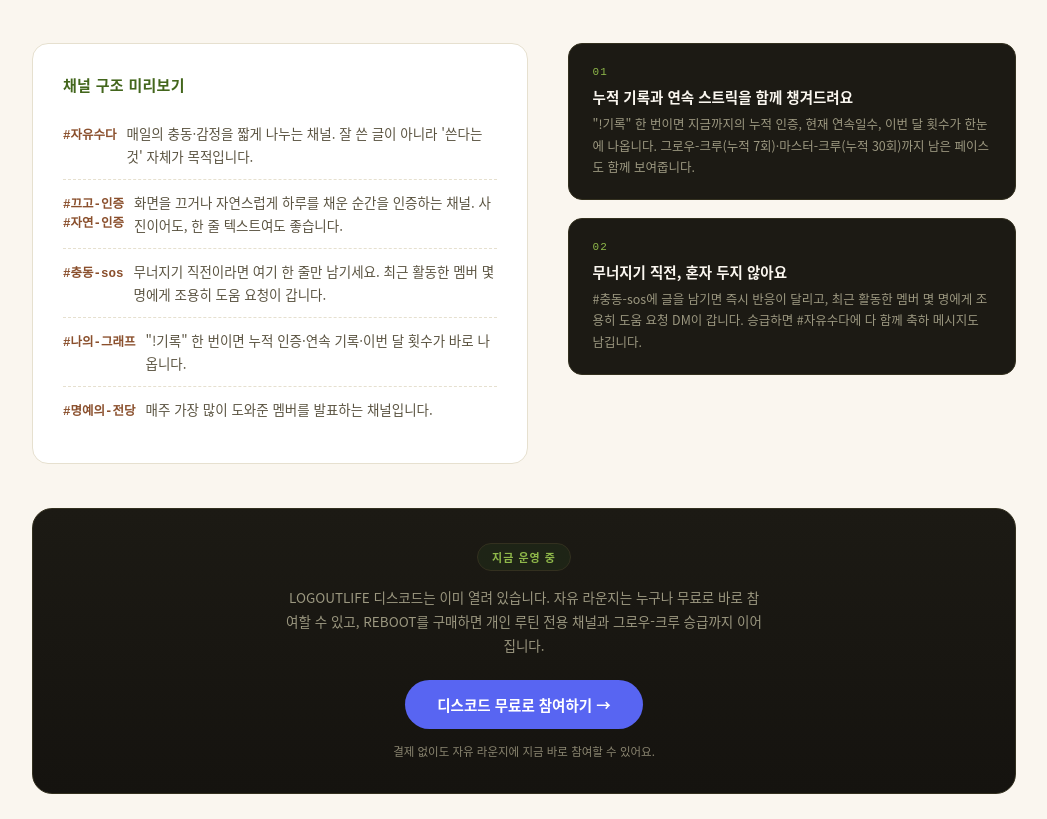
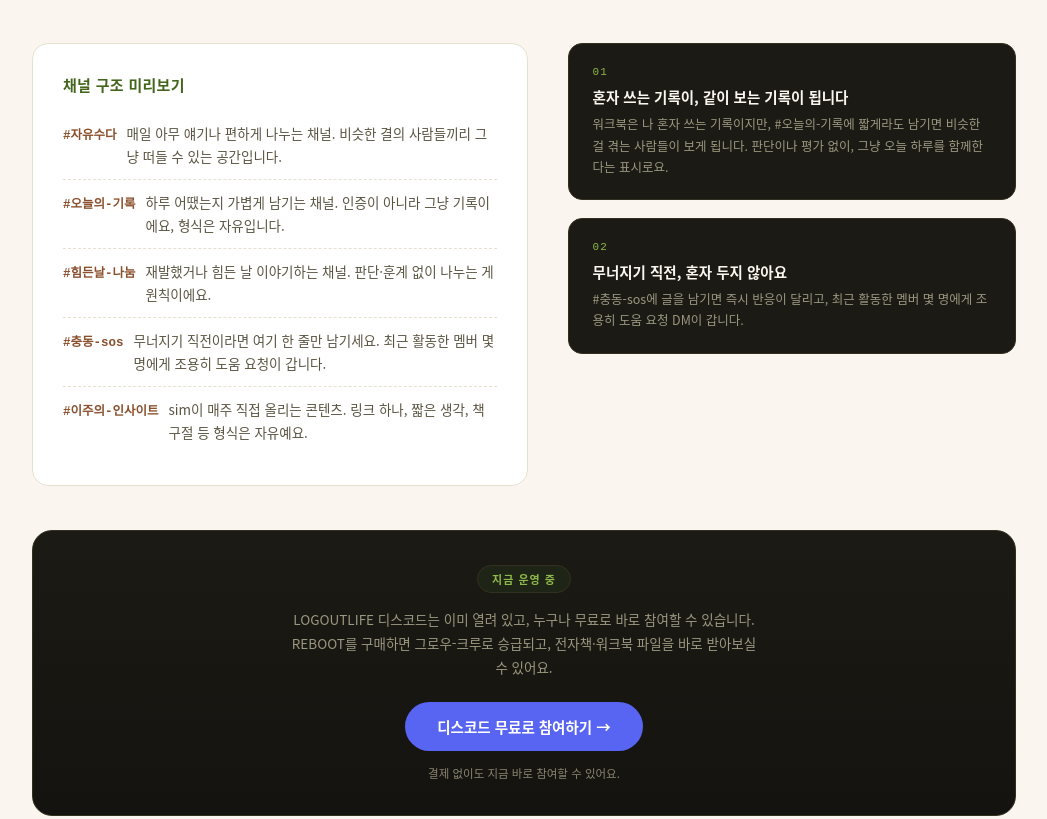
Before and after one commit to simsangu5648-rgb/logoutlifebot, a website: page public/landing.html in a window 1280 px wide. Shown: the part 6043-6862 px from the top of the page, without its empty margins (116-1163 px from the left). Drawn offline with Linux system fonts and the light colour scheme.

Commit message:
Update landing.html

```diff
--- a/public/landing.html
+++ b/public/landing.html
@@ -442,32 +442,32 @@ h2.h-serif{ font-family:"Noto Serif CJK KR",serif; font-weight:900; font-size:cl
       <div class="discord-panel reveal">
         <h3>채널 구조 미리보기</h3>
         <ul class="discord-chan-list">
-          <li><span class="ch">#자유수다</span><span class="desc">매일의 충동·감정을 짧게 나누는 채널. 잘 쓴 글이 아니라 '쓴다는 것' 자체가 목적입니다.</span></li>
-          <li><span class="ch">#끄고-인증<br>#자연-인증</span><span class="desc">화면을 끄거나 자연스럽게 하루를 채운 순간을 인증하는 채널. 사진이어도, 한 줄 텍스트여도 좋습니다.</span></li>
+          <li><span class="ch">#자유수다</span><span class="desc">매일 아무 얘기나 편하게 나누는 채널. 비슷한 결의 사람들끼리 그냥 떠들 수 있는 공간입니다.</span></li>
+          <li><span class="ch">#오늘의-기록</span><span class="desc">하루 어땠는지 가볍게 남기는 채널. 인증이 아니라 그냥 기록이에요, 형식은 자유입니다.</span></li>
+          <li><span class="ch">#힘든날-나눔</span><span class="desc">재발했거나 힘든 날 이야기하는 채널. 판단·훈계 없이 나누는 게 원칙이에요.</span></li>
           <li><span class="ch">#충동-sos</span><span class="desc">무너지기 직전이라면 여기 한 줄만 남기세요. 최근 활동한 멤버 몇 명에게 조용히 도움 요청이 갑니다.</span></li>
-          <li><span class="ch">#나의-그래프</span><span class="desc">"!기록" 한 번이면 누적 인증·연속 기록·이번 달 횟수가 바로 나옵니다.</span></li>
-          <li><span class="ch">#명예의-전당</span><span class="desc">매주 가장 많이 도와준 멤버를 발표하는 채널입니다.</span></li>
+          <li><span class="ch">#이주의-인사이트</span><span class="desc">sim이 매주 직접 올리는 콘텐츠. 링크 하나, 짧은 생각, 책 구절 등 형식은 자유예요.</span></li>
         </ul>
       </div>
       <div class="discord-side">
         <div class="discord-feat reveal">
           <div class="df-num">01</div>
-          <h4>누적 기록과 연속 스트릭을 함께 챙겨드려요</h4>
-          <p>"!기록" 한 번이면 지금까지의 누적 인증, 현재 연속일수, 이번 달 횟수가 한눈에 나옵니다. 그로우-크루(누적 7회)·마스터-크루(누적 30회)까지 남은 페이스도 함께 보여줍니다.</p>
+          <h4>혼자 쓰는 기록이, 같이 보는 기록이 됩니다</h4>
+          <p>워크북은 나 혼자 쓰는 기록이지만, #오늘의-기록에 짧게라도 남기면 비슷한 걸 겪는 사람들이 보게 됩니다. 판단이나 평가 없이, 그냥 오늘 하루를 함께한다는 표시로요.</p>
         </div>
         <div class="discord-feat reveal">
           <div class="df-num">02</div>
           <h4>무너지기 직전, 혼자 두지 않아요</h4>
-          <p>#충동-sos에 글을 남기면 즉시 반응이 달리고, 최근 활동한 멤버 몇 명에게 조용히 도움 요청 DM이 갑니다. 승급하면 #자유수다에 다 함께 축하 메시지도 남깁니다.</p>
+          <p>#충동-sos에 글을 남기면 즉시 반응이 달리고, 최근 활동한 멤버 몇 명에게 조용히 도움 요청 DM이 갑니다.</p>
         </div>
       </div>
     </div>
 
     <div class="discord-cta-box reveal">
       <div class="dc-badge">지금 운영 중</div>
-      <p>LOGOUTLIFE 디스코드는 이미 열려 있습니다. 자유 라운지는 누구나 무료로 바로 참여할 수 있고, REBOOT를 구매하면 개인 루틴 전용 채널과 그로우-크루 승급까지 이어집니다.</p>
+      <p>LOGOUTLIFE 디스코드는 이미 열려 있고, 누구나 무료로 바로 참여할 수 있습니다. REBOOT를 구매하면 그로우-크루로 승급되고, 전자책·워크북 파일을 바로 받아보실 수 있어요.</p>
       <a href="https://discord.gg/9mDt3SmJUG" target="_blank" rel="noopener" class="discord-btn">디스코드 무료로 참여하기 →</a>
-      <div class="discord-note">결제 없이도 자유 라운지에 지금 바로 참여할 수 있어요.</div>
+      <div class="discord-note">결제 없이도 지금 바로 참여할 수 있어요.</div>
     </div>
   </div>
 </section>
@@ -526,7 +526,7 @@ h2.h-serif{ font-family:"Noto Serif CJK KR",serif; font-weight:900; font-size:cl
     </div>
     <div class="faq-item">
       <div class="faq-q">디스코드는 언제, 어떻게 들어가나요?<span class="plus">+</span></div>
-      <div class="faq-a"><p>자유 라운지는 지금 바로 무료로 들어오실 수 있어요. 가입 즉시 #자유수다, #충동-sos, #나의-그래프 같은 채널을 이용할 수 있습니다. REBOOT를 구매하시면 개인 루틴 전용 채널과 그로우-크루 승급 등 추가 공간이 열립니다.</p></div>
+      <div class="faq-a"><p>지금 바로 무료로 들어오실 수 있어요. 가입 즉시 #자유수다, #충동-sos, #오늘의-기록 같은 채널을 모두 이용할 수 있습니다. REBOOT를 구매하시면 그로우-크루로 승급되고, 전자책·워크북 파일을 바로 받아보실 수 있어요.</p></div>
     </div>
     <div class="faq-item">
       <div class="faq-q">가격이 정말 진짜 할인가인가요?<span class="plus">+</span></div>
```
